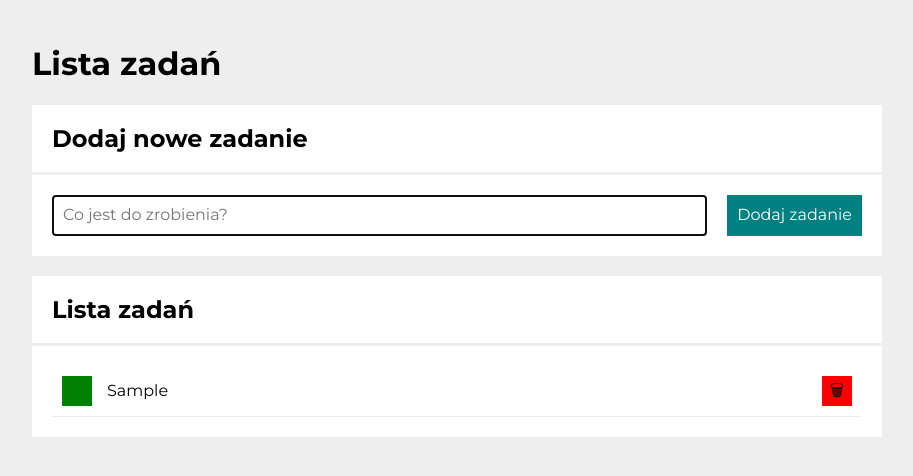
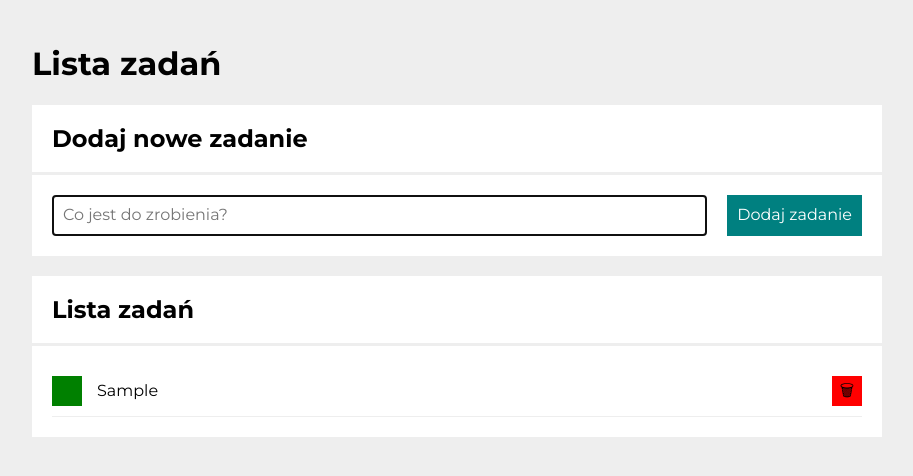
Before and after one commit to martyners/todolist3, a plain HTML site: page index.html in a window 1280 px wide. Both pictures are taken after typing "Sample" into the empty fields and a click on the button "Dodaj zadanie". Shown: the whole page, without its empty margins (183-1096 px from the left). Drawn offline with nearby package versions, Linux system fonts and the light colour scheme.

Commit message:
changes added

```diff
--- a/css/list.css
+++ b/css/list.css
@@ -7,7 +7,7 @@ margin-top: 0;
 
 .list__item {
     border-bottom: 1px solid #eee;
-    padding: 10px;
+    padding: 10px 0 ;
     display: flex;
     flex-direction: row;
     align-items: center;
@@ -16,7 +16,8 @@ margin-top: 0;
 
 .list__task {
 flex-grow: 1;
-padding-left: 15px;}
+padding-left: 15px;
+}
 
 .list__task--done {
     text-decoration: line-through;
--- a/index.html
+++ b/index.html
@@ -17,21 +17,21 @@
 </head>
 
 <body>
-    <div class="main">
+    <main class="main">
         <h1>Lista zadań</h1>
-        <div class="section">
+        <section class="section">
             <h2 class="section__header">Dodaj nowe zadanie</h2>
             <form class="form js-form">
                 <input class="form__input js-newTask" placeholder="Co jest do zrobienia?">
                 <button class="form__button">Dodaj zadanie</button>
             </form>
-        </div>
+        </section>
 
-        <div class="section">
+        <section class="section">
             <h2 class="section__header">Lista zadań</h2>
             <ul class="list js-tasks"></ul>
-        </div>
-    </div>
+        </section>
+    </main>
 </body>
 
 </html>
--- a/js/script.js
+++ b/js/script.js
@@ -2,12 +2,6 @@
     const tasks = [
 
     ];
-
-    const clearInputAndFocus = () => {
-        const inputTask = document.querySelector(".js-newTask");
-        inputTask.value = "";
-        inputTask.focus();
-    }
 
     const addNewTask = (newTaskContent) => {
         tasks.push({
@@ -15,8 +9,6 @@
             done: false,
         });
         render();
-
-        clearInputAndFocus();
     }
 
     const removeTask = (taskIndex) => {
@@ -49,9 +41,9 @@
         for (const task of tasks) {
             htmlString += `
                 <li class="list__item">
-                    <button class="list__button js-done">${task.done? "&#10003;" : ""}</button>
-                    <span class="list__task${task.done ? ' list__task--done' : ''}">${task.content}</span>
-                   <button class="list_button--remove js-remove">&#128465;</button>
+                    <button class="list__button js-done"> ${task.done? "&#10003;" : ""} </button>
+                    <span class="list__task${task.done ? ' list__task--done' : ''}"> ${task.content} </span>
+                   <button class="list_button--remove js-remove"> &#128465; </button>
                 </li>
             `;
         };
@@ -61,14 +53,17 @@
     };
 
     const onFormSubmit = (event) => {
-            event.preventDefault();
-            const newTaskContent = document.querySelector(".js-newTask").value.trim();
+        event.preventDefault();
+        const inputTask = document.querySelector(".js-newTask");
 
-            if (newTaskContent === "") {
-                return;
-            }
-            addNewTask(newTaskContent);
+        const newTaskContent = inputTask.value.trim();
+        inputTask.focus();
 
+        if (newTaskContent === "") {
+            return;
+        }
+        inputTask.value = "";
+        addNewTask(newTaskContent);
     }
 
 
```
